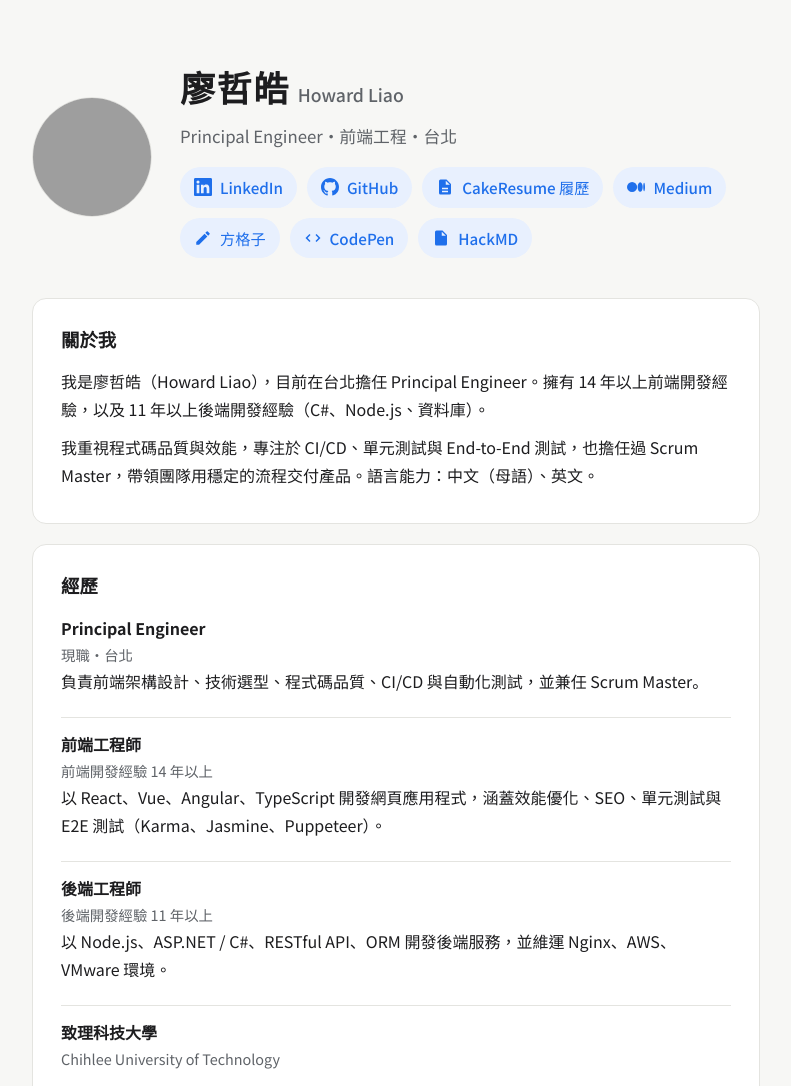
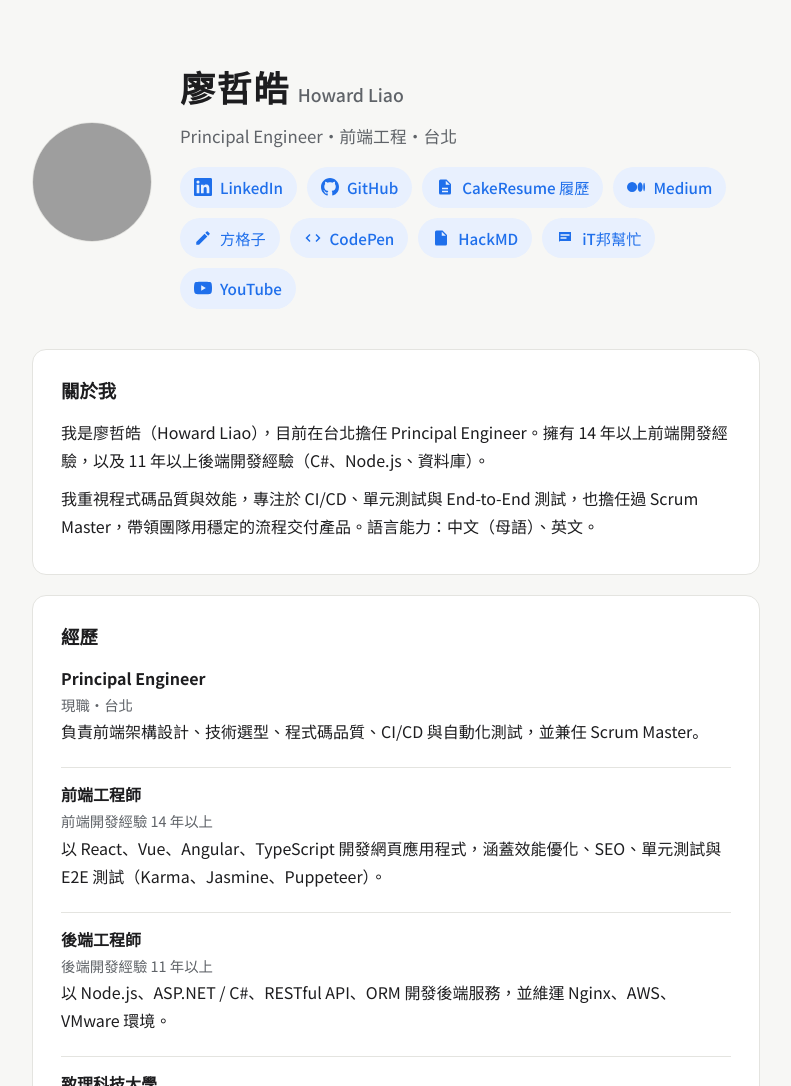
Before and after one commit to necpoctt/necpoctt.github.io, a plain HTML site: page index.html in a window 1280 px wide. Shown: the top 1086 px of the page, without its empty margins (244-1035 px from the left). Drawn offline with Linux system fonts and the light colour scheme; grey boxes are pictures that could not be loaded.

Commit message:
Add iThelp, YouTube and HackMD note links

```diff
--- a/index.html
+++ b/index.html
@@ -182,6 +182,14 @@
           <svg viewBox="0 0 24 24" aria-hidden="true"><path d="M14 2H6a2 2 0 00-2 2v16a2 2 0 002 2h12a2 2 0 002-2V8l-6-6zm-1 7V3.5L18.5 9H13z"/></svg>
           HackMD
         </a>
+        <a href="https://ithelp.ithome.com.tw/users/20185195" rel="me">
+          <svg viewBox="0 0 24 24" aria-hidden="true"><path d="M4 4h16v12H5.2L4 17.2V4zm2 3v2h12V7H6zm0 4v2h8v-2H6z"/></svg>
+          iT邦幫忙
+        </a>
+        <a href="https://www.youtube.com/channel/UCjywnuv1UGlpTs8uqXNPdsA" rel="me">
+          <svg viewBox="0 0 24 24" aria-hidden="true"><path d="M23.5 6.2a3 3 0 00-2.1-2.1C19.5 3.6 12 3.6 12 3.6s-7.5 0-9.4.5A3 3 0 00.5 6.2 31 31 0 000 12a31 31 0 00.5 5.8 3 3 0 002.1 2.1c1.9.5 9.4.5 9.4.5s7.5 0 9.4-.5a3 3 0 002.1-2.1A31 31 0 0024 12a31 31 0 00-.5-5.8zM9.6 15.6V8.4L15.8 12l-6.2 3.6z"/></svg>
+          YouTube
+        </a>
       </nav>
     </div>
   </header>
@@ -282,6 +290,10 @@
         <div class="role"><a href="https://www.cake.me/resumes/necpoctt" rel="me">廖哲皓 Howard Liao 完整履歷</a></div>
         <div class="meta">CakeResume・完整工作經歷與專長</div>
       </li>
+      <li>
+        <div class="role"><a href="https://hackmd.io/@necpoctt/howard-liao" rel="me">廖哲皓 Howard Liao｜作品與文章整理</a></div>
+        <div class="meta">HackMD・作品、技術與文章連結一覽</div>
+      </li>
     </ul>
   </section>
 
```
